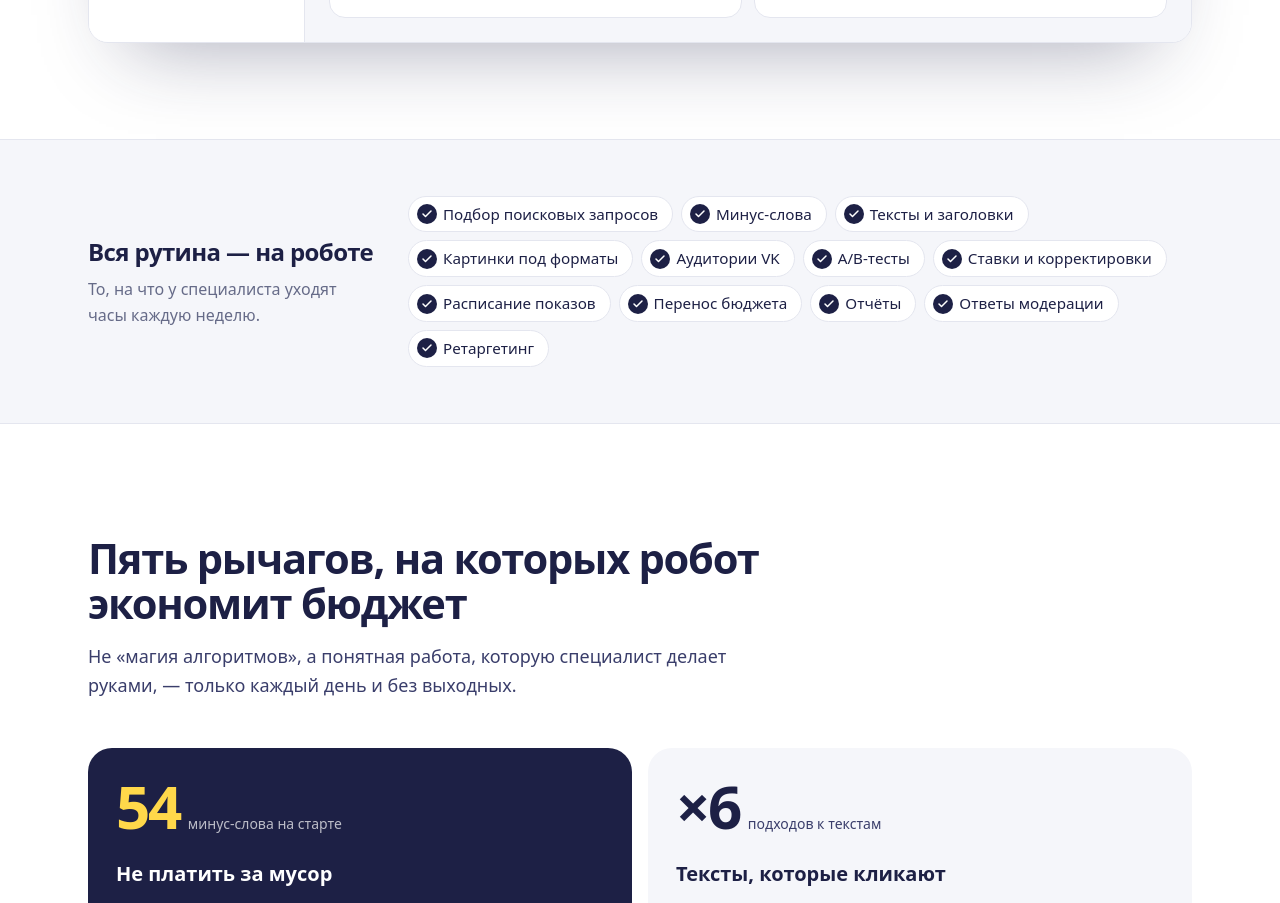
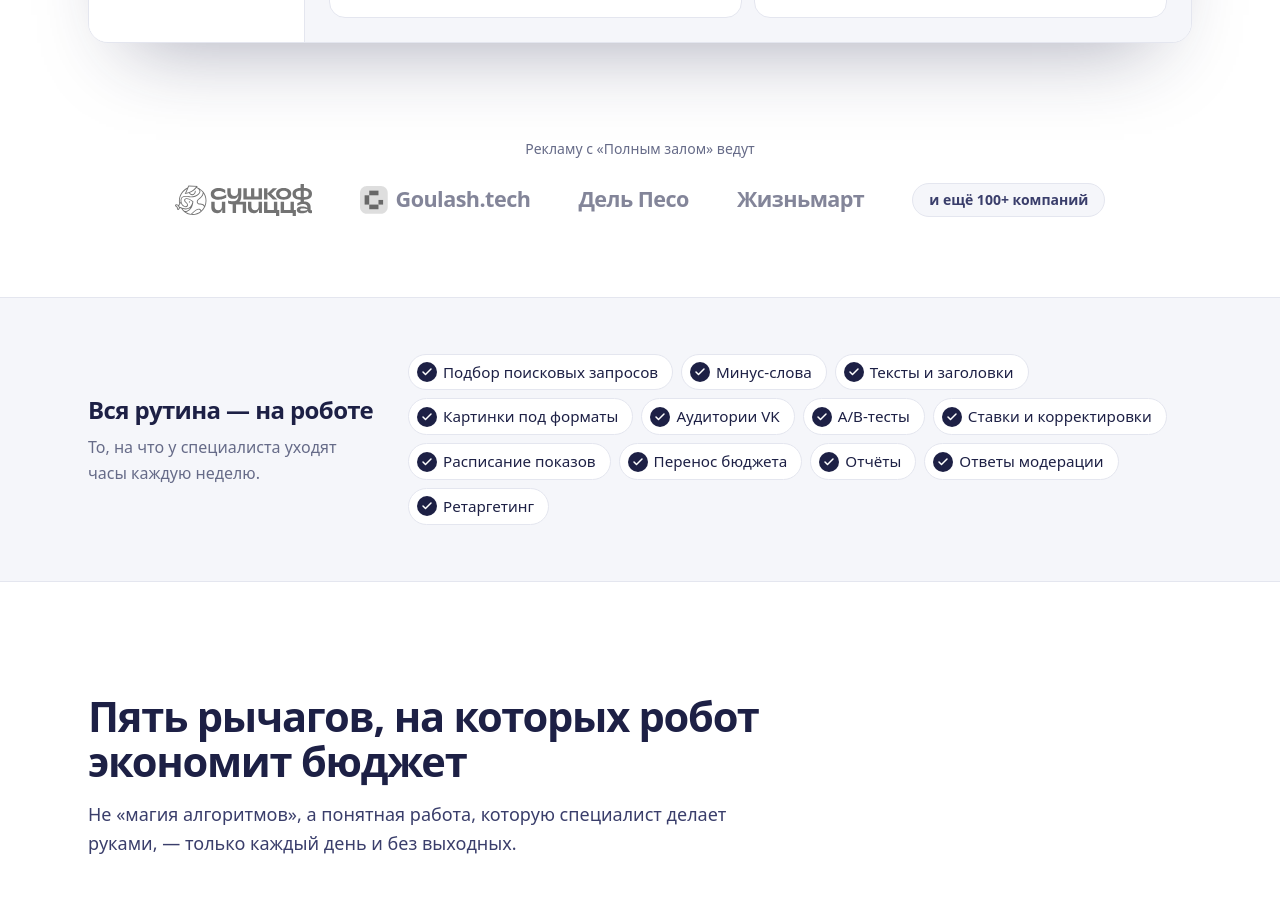
Before and after one commit to nikitabannykh/12, a Next.js app: page / in a window 1280 px wide. Shown: the part 1340-2243 px from the top of the page. Built offline with nearby package versions, Linux system fonts and the light colour scheme; no server answers.

Commit message:
Landing: clients strip
Co-Authored-By: Claude Opus 5.5 <noreply@anthropic.com>
Claude-Session: https://claude.ai/code/session_014J1hBmqyBnqEr1XK1YXoft

```diff
--- a/src/app/page.tsx
+++ b/src/app/page.tsx
@@ -208,6 +208,18 @@ export default async function Home() {
         <div className="relative mx-auto max-w-[72rem] px-4 sm:px-6 mt-12 sm:mt-16 pb-16 sm:pb-24">
           <AppMock />
         </div>
+      </section>
+
+      {/* Клиенты */}
+      <section className="mx-auto max-w-6xl px-4 sm:px-6 pb-16 sm:pb-20">
+        <p className="text-center text-sm text-muted">Рекламу с «Полным залом» ведут</p>
+        <ul className="mt-6 flex flex-wrap items-center justify-center gap-x-12 gap-y-6">
+          <li><img src="/clients/sushkof.svg" alt="Сушкоф и пицца" className="h-8 w-auto [filter:brightness(0)_opacity(0.55)]" /></li>
+          <li className="flex items-center gap-2 text-[1.35rem] font-bold tracking-tight text-ink/55"><img src="/clients/goulash-mark.svg" alt="" className="h-7 w-7 grayscale opacity-60" />Goulash.tech</li>
+          <li className="text-[1.35rem] font-bold tracking-tight text-ink/55">Дель Песо</li>
+          <li className="text-[1.35rem] font-bold tracking-tight text-ink/55">Жизньмарт</li>
+          <li className="rounded-full bg-paper border border-line px-4 py-1.5 text-sm font-semibold text-ink-2">и ещё 100+ компаний</li>
+        </ul>
       </section>
 
       {/* Рутина, которую забирает робот */}
```
Also changed, not shown: public/clients/goulash-mark.svg (added), public/clients/sushkof.svg (added).
